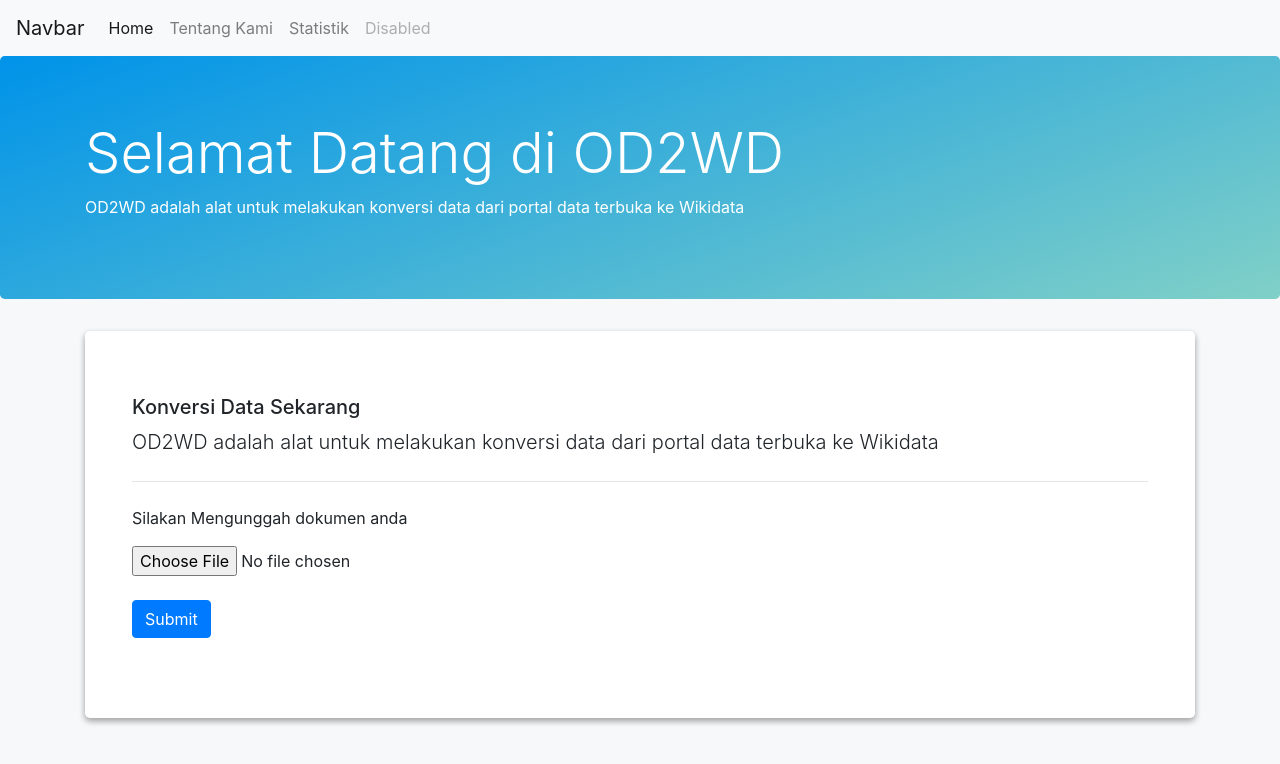
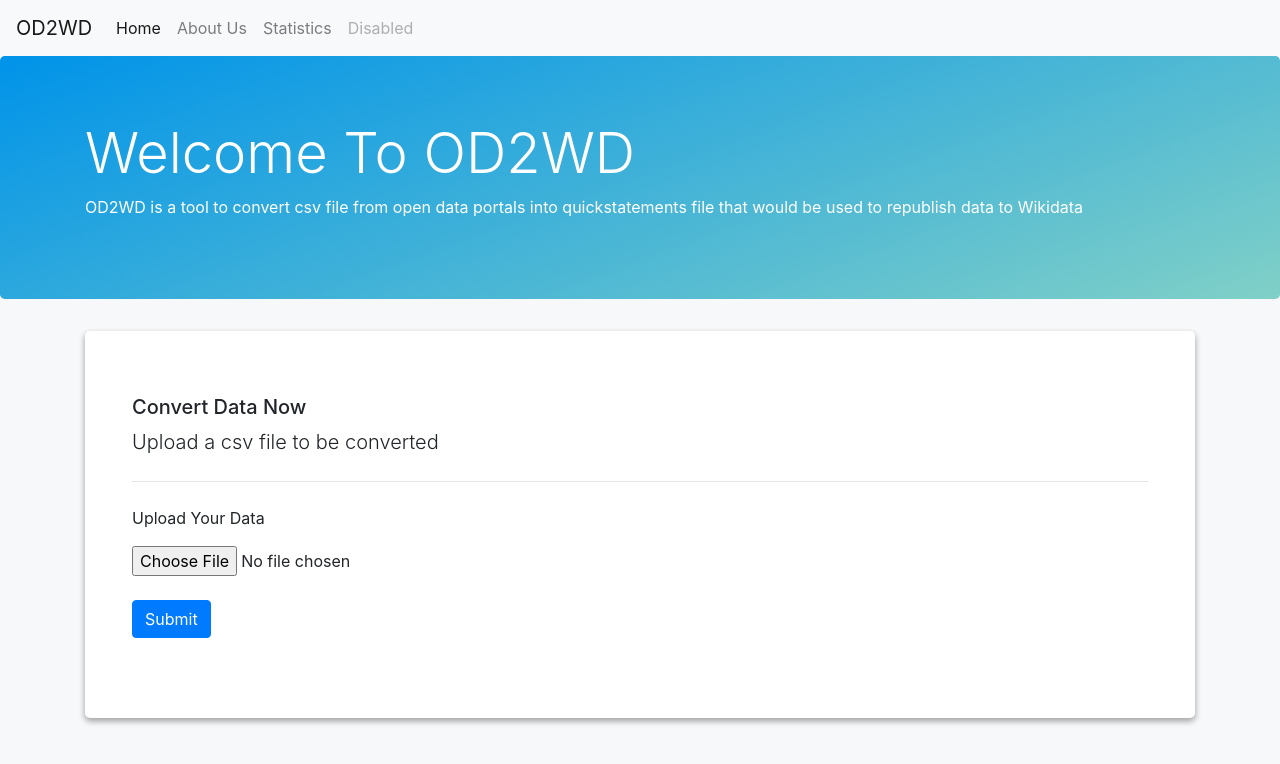
Before and after one commit to muhammadfaiz12/od2wd, a Flask app: page / in a window 1280 px wide. Shown: the top 764 px of the page. Run offline with Flask 2, Linux system fonts and the light colour scheme; some libraries are stand-ins or nearby versions.

Commit message:
change language to English

```diff
--- a/templates/hello.html
+++ b/templates/hello.html
@@ -9,7 +9,7 @@
 		<li class="nav-item "><a class="nav-link disabled" href="#">Statistik</a></li>
 </ul> -->
 <nav class="navbar navbar-expand-lg navbar-light bg-light">
-  <a class="navbar-brand" href="#">Navbar</a>
+  <a class="navbar-brand" href="#">OD2WD</a>
   <button class="navbar-toggler" type="button" data-toggle="collapse" data-target="#navbarNav" aria-controls="navbarNav" aria-expanded="false" aria-label="Toggle navigation">
     <span class="navbar-toggler-icon"></span>
   </button>
@@ -19,10 +19,10 @@
         <a class="nav-link" href="#">Home <span class="sr-only">(current)</span></a>
       </li>
       <li class="nav-item">
-        <a class="nav-link" href="#">Tentang Kami</a>
+        <a class="nav-link" href="#">About Us</a>
       </li>
       <li class="nav-item">
-        <a class="nav-link" href="#">Statistik</a>
+        <a class="nav-link" href="#">Statistics</a>
       </li>
       <li class="nav-item">
         <a class="nav-link disabled" href="#" tabindex="-1" aria-disabled="true">Disabled</a>
@@ -34,17 +34,17 @@
 background-image: linear-gradient(160deg, #0093E9 0%, #80D0C7 100%);
 ">
     <div class="container">
-      <h1 class="display-4" style="color:white">Selamat Datang di OD2WD</h1>
-      <p style="color:white">OD2WD adalah alat untuk melakukan konversi data dari portal data terbuka ke Wikidata</p>
+      <h1 class="display-4" style="color:white">Welcome To OD2WD</h1>
+      <p style="color:white">OD2WD is a tool to convert csv file from open data portals into quickstatements file that would be used to republish data to Wikidata</p>
     </div>
 </div>
 <div class="container" style="margin-bottom: 15px">
 <div class="jumbotron" style="background: white ;box-shadow: 0 3px 6px rgba(0,0,0,0.16), 0 3px 6px rgba(0,0,0,0.23);">
   <div class="container">
-  <h5 >Konversi Data Sekarang</h5>
-  <p class="lead">OD2WD adalah alat untuk melakukan konversi data dari portal data terbuka ke Wikidata</p>
+  <h5 >Convert Data Now</h5>
+  <p class="lead">Upload a csv file to be converted</p>
   <hr class="my-4">
-  <p>Silakan Mengunggah dokumen anda</p>
+  <p>Upload Your Data</p>
   <form action = "{{parent_link}}/uploader" method = "POST"
         enctype = "multipart/form-data">
         <div class="row col-md-12"><input type = "file" name = "file" /></div><br>
--- a/templates/preview-map.html
+++ b/templates/preview-map.html
@@ -25,10 +25,10 @@
             {% endfor %}
            </tr>
            <tr>
-             <th>Padanan Properti</th>
+             <th>Property Match</th>
              {% for key, value in mapping.items() %}
               {% if value == "Padanan Tidak Ditemukan" %}
-              <td style="color:white;background-color: red"> {{ value }} </td>
+              <td style="color:white;background-color: red"> Match Not Found </td>
               {% else %}
               <td> {{ value }} </td>
               {% endif %}
@@ -41,7 +41,7 @@
             {% endfor %}
            </tr>
      </table>
-     <p> *Kolom yang tidak mempunyai padanan tidak akan dimasukan dalam proses selanjutnya</p>
+     <p> *Column that does not have a property match , would not be included in further conversion steps</p>
     <a class='btn btn-warning' href="{{parent_link}}/createQS/{{procId}}">Buat Quickstatement Dari Dokumen Ini</a>
     </div>
 </div>
--- a/templates/preview.html
+++ b/templates/preview.html
@@ -6,7 +6,7 @@
 	    <h1>Data Preview</h1>
 	    <div class="container" style="padding-bottom: 20px">
 	    	{{data | safe }}
-			<a class='btn btn-warning' href="{{parent_link}}/previewMap/{{procId}}">Petakan Dokumen Ini</a>
+			<a class='btn btn-warning' href="{{parent_link}}/previewMap/{{procId}}">Map this document</a>
 		</div>
 	</div>
 </body>
```
Also changed, not shown: templates/check-result.html (+9 -6 lines).
